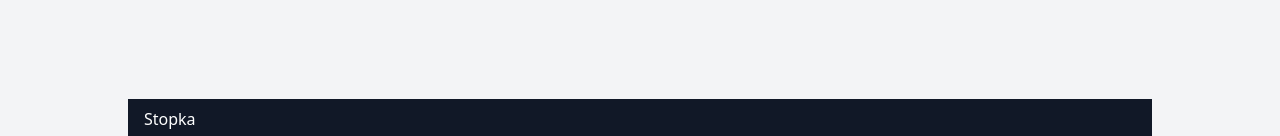
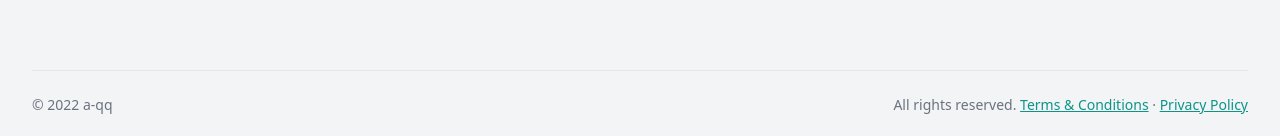
Before and after one commit to a-qq/eshop, a Next.js app: page / in a window 1280 px wide. Shown: the part 661-797 px from the top of the page. Built offline with nearby package versions, Linux system fonts and the light colour scheme.

Commit message:
styled footer

```diff
--- a/components/Footer.tsx
+++ b/components/Footer.tsx
@@ -1,7 +1,31 @@
+import Link from "next/link";
+
 export const Footer = () => {
-    return (
-        <footer className="bg-gray-900 max-w-5xl mx-auto w-full text-white px-4 py-2">
-        Stopka
-      </footer>
-    );
-}
+  return (
+    <footer className="bg-gray-100">
+      <div className="max-w-screen-3xl px-4 pb-6 sm:px-6 lg:px-8">
+        <div className="border-t border-gray-200 pt-6">
+          <div className="text-center sm:flex sm:justify-between sm:text-left">
+            <p className="text-sm text-gray-500">
+              <span className="block sm:inline">All rights reserved. </span>
+              <Link href="/#">
+                <a className="inline-block text-teal-600 underline transition hover:text-teal-600/75">
+                  Terms & Conditions
+                </a>
+              </Link>
+              <span> &middot; </span>
+              <Link href="/#">
+                <a className="inline-block text-teal-600 underline transition hover:text-teal-600/75">
+                  Privacy Policy
+                </a>
+              </Link>
+            </p>
+            <p className="mt-4 text-sm text-gray-500 sm:order-first sm:mt-0">
+              &copy; 2022 a-qq
+            </p>
+          </div>
+        </div>
+      </div>
+    </footer>
+  );
+};
```
